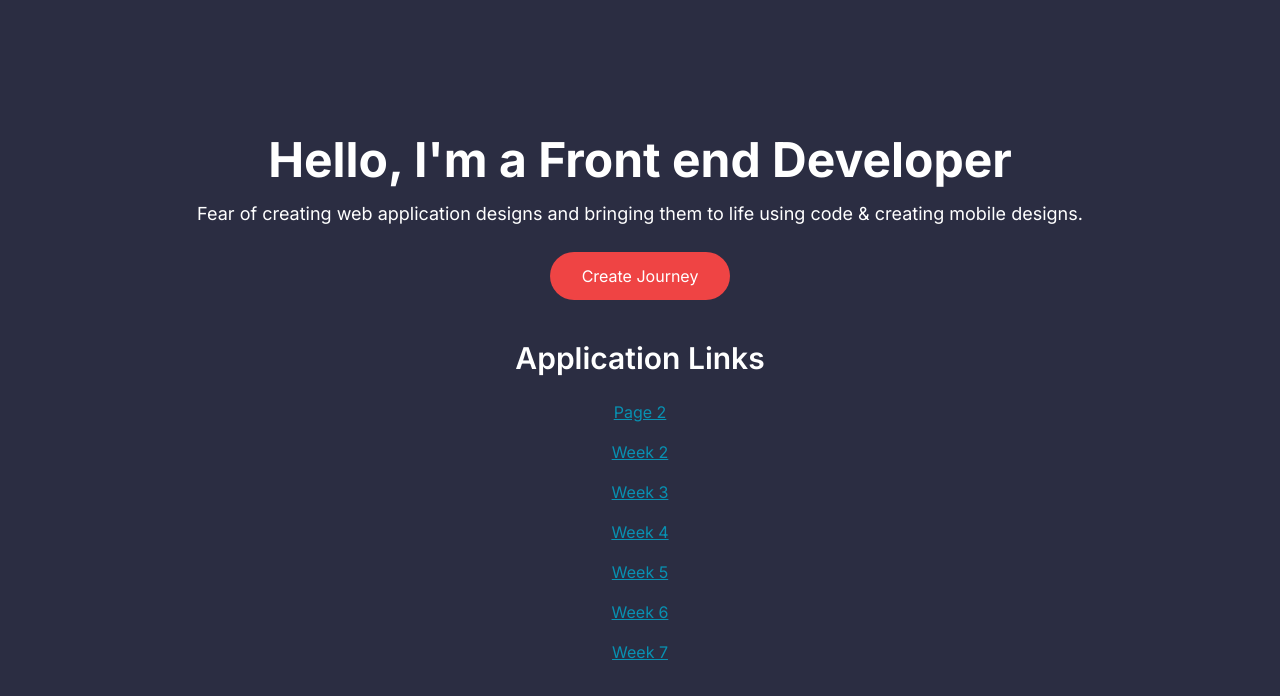
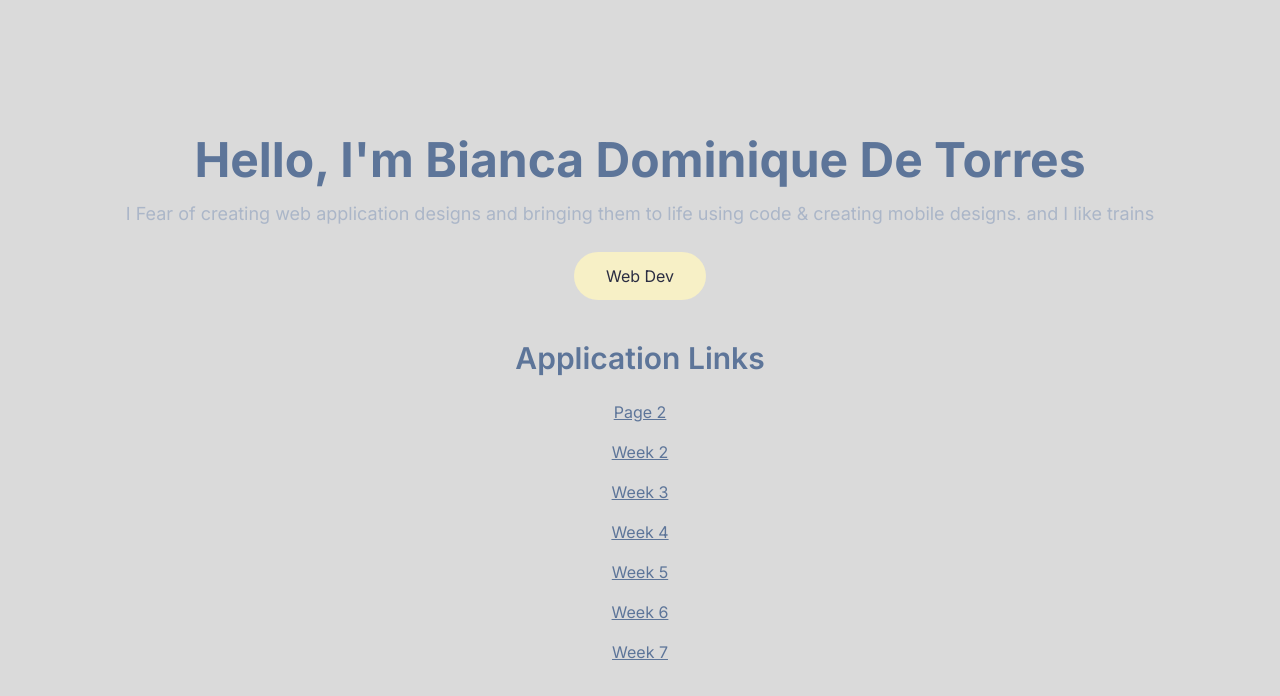
Before and after one commit to biancadomix/cprg306-assignments, a Next.js app: page / in a window 1280 px wide. Shown: the top 696 px of the page. Built offline with nearby package versions, Linux system fonts and the light colour scheme.

Commit message:
changed the color palette

```diff
--- a/app/page.js
+++ b/app/page.js
@@ -1,21 +1,21 @@
 import Link from "next/link";
 
 export default function Home() {
-  const linkStyles = "underline text-cyan-600 hover:text-cyan-300";
+  const linkStyles = "underline text-[#5D7599] hover:text-[#ABB6C8]";
 
   return (
-    <main className="h-screen bg-[#2b2d42] text-white flex flex-col items-center justify-center p-10">
+    <main className="h-screen bg-[#DADADA] text-[#2B2D42] flex flex-col items-center justify-center p-10">
       <div className="text-center mb-10">
-        <h1 className="text-5xl font-bold">Hello, I'm a Front end Developer</h1>
-        <p className="mt-4 text-lg">
-          Fear of creating web application designs and bringing them to life using code & creating mobile designs.
+        <h1 className="text-5xl font-bold text-[#5D7599]">Hello, I'm Bianca Dominique De Torres</h1>
+        <p className="mt-4 text-lg text-[#ABB6C8]">
+         I Fear of creating web application designs and bringing them to life using code & creating mobile designs. and I like trains
         </p>
-        <button className="mt-6 px-8 py-3 bg-red-500 text-white rounded-full hover:bg-red-400">
-          Create Journey
+        <button className="mt-6 px-8 py-3 bg-[#F7F0C6] text-[#2B2D42] rounded-full hover:bg-[#C2C4B6]">
+          Web Dev
         </button>
       </div>
       <div className="text-center">
-        <h2 className="text-3xl font-semibold mb-6">Application Links</h2>
+        <h2 className="text-3xl font-semibold text-[#5D7599] mb-6">Application Links</h2>
         <ul className="space-y-4">
           <li>
             <Link className={linkStyles} href="./page2/">
```
